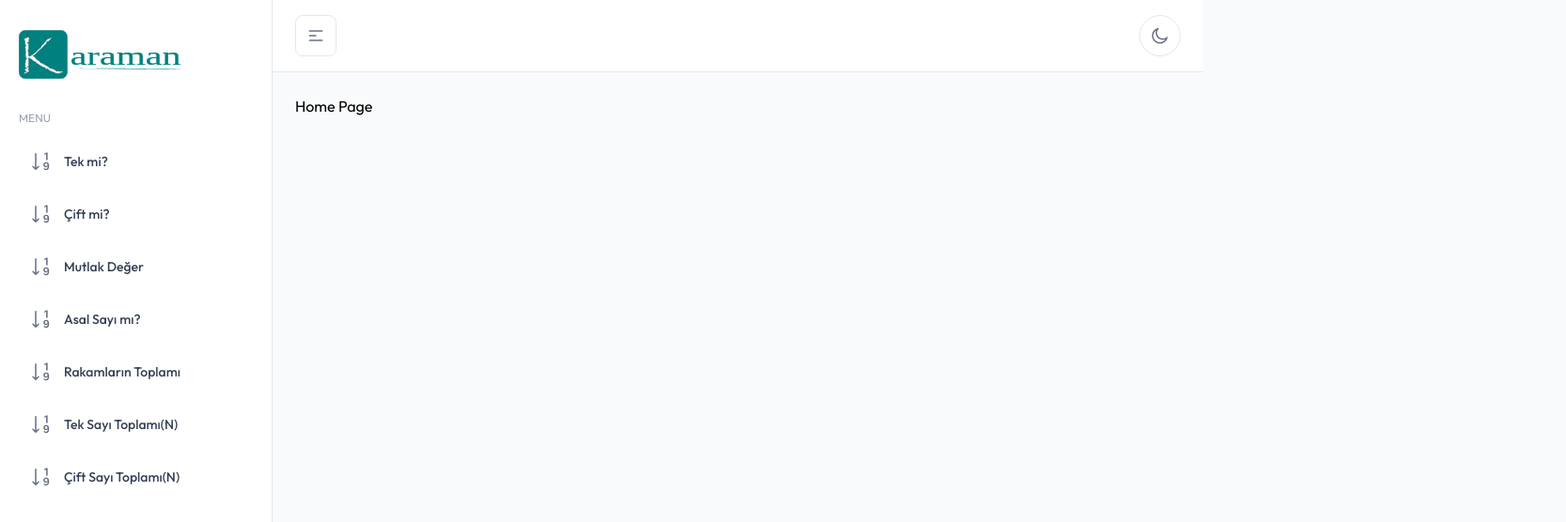
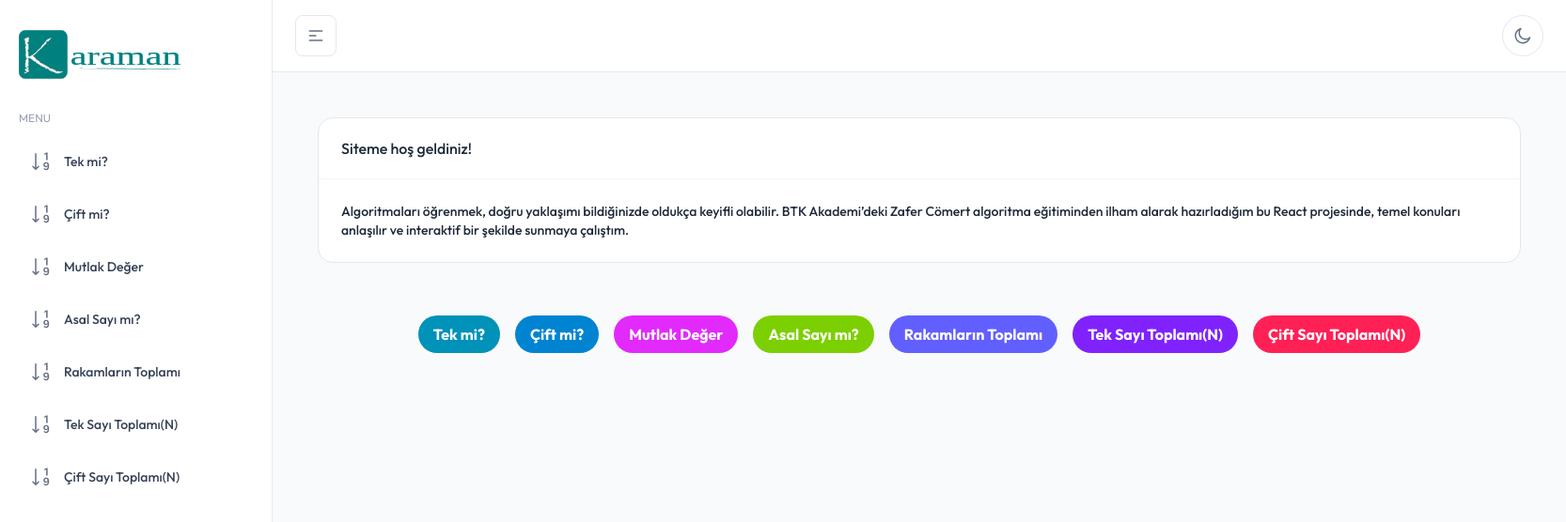
Before and after one commit to ayhan-karaman/algorithm-design, a React (Vite) app: page / in a window 1280 px wide. Shown: the top 556 px of the page at 94% size, 1666 px wide, since content can reach past the window. Built offline with nearby package versions, Linux system fonts and the light colour scheme.

Commit message:
Home page updated

```diff
--- a/package.json
+++ b/package.json
@@ -1,6 +1,5 @@
 {
   "name": "algorithm-design",
-  "homepage": "https://ayhan-karaman.github.io/algorithm-design/",
   "private": true,
   "version": "0.0.0",
   "type": "module",
--- a/src/pages/Dashboard/Home.tsx
+++ b/src/pages/Dashboard/Home.tsx
@@ -1,12 +1,90 @@
+import ComponentCard from "../../components/common/ComponentCard";
 
 
+const navItems = [
+  {
+    /*icon: <BsSortNumericDown />,*/
+    name: "Tek mi?",
+    path: "/isoddnumber",
+  },
+  {
+    /*icon: <BsSortNumericDown />,*/
+    name: "Çift mi?",
+    path: "/isevennumber",
+  },
+  {
+    /*icon: <BsSortNumericDown />,*/
+    name: "Mutlak Değer",
+    path: "/absolute-value",
+  },
+  {
+    /*icon: <BsSortNumericDown />,*/
+    name: "Asal Sayı mı?",
+    path: "/is-prime-number",
+  },
+  {
+    /*icon: <BsSortNumericDown />,*/
+    name: "Rakamların Toplamı",
+    path: "/sum-of-numbers",
+  },
+  {
+    /*icon: <BsSortNumericDown />,*/
+    name: "Tek Sayı Toplamı(N)",
+    path: "/sum-of-odd-number",
+  },
+  {
+    /*icon: <BsSortNumericDown />,*/
+    name: "Çift Sayı Toplamı(N)",
+    path: "/sum-of-even-number",
+  },
+];
+
 export default function Home() {
+  const getRandomColor = () => {
+    const colors = [
+      "bg-red-400", "bg-red-500", "bg-red-600",
+      "bg-orange-400", "bg-orange-500", "bg-orange-600",
+      "bg-amber-400", "bg-amber-500", "bg-amber-600",
+      "bg-yellow-400", "bg-yellow-500",
+      "bg-lime-400", "bg-lime-500", "bg-lime-600",
+      "bg-green-400", "bg-green-500", "bg-green-600",
+      "bg-emerald-400", "bg-emerald-500", "bg-emerald-600",
+      "bg-teal-400", "bg-teal-500", "bg-teal-600",
+      "bg-cyan-400", "bg-cyan-500", "bg-cyan-600",
+      "bg-sky-400", "bg-sky-500", "bg-sky-600",
+      "bg-blue-400", "bg-blue-500", "bg-blue-600",
+      "bg-indigo-400", "bg-indigo-500", "bg-indigo-600",
+      "bg-violet-400", "bg-violet-500", "bg-violet-600",
+      "bg-purple-400", "bg-purple-500", "bg-purple-600",
+      "bg-fuchsia-400", "bg-fuchsia-500", "bg-fuchsia-600",
+      "bg-pink-400", "bg-pink-500", "bg-pink-600",
+      "bg-rose-400", "bg-rose-500", "bg-rose-600"
+    ];
+
+    return colors[Math.floor(Math.random() * colors.length)];
+  };
   return (
     <>
-      <div className="grid grid-cols-12 gap-4 md:gap-6 dark:text-white">
-        <div className="col-span-12 space-y-6 xl:col-span-7">
-          Home Page
-        </div>
+      <div className="p-4 flex justify-center mx-auto max-w-(--breakpoint-2xl) md:p-6">
+        <ComponentCard className="w-7xl" title="Siteme hoş geldiniz!">
+          <p className="text-sm font-medium text-gray-800 dark:text-white/90">
+            Algoritmaları öğrenmek, doğru yaklaşımı bildiğinizde oldukça keyifli olabilir.
+            BTK Akademi’deki Zafer Cömert algoritma eğitiminden ilham alarak hazırladığım bu React projesinde,
+            temel konuları anlaşılır ve interaktif bir şekilde sunmaya çalıştım.
+          </p>
+        </ComponentCard>
+      </div>
+      <div className="p-4 flex justify-center flex-wrap mx-auto max-w-(--breakpoint-2xl) md:p-6">
+        {
+          navItems.map((e, i) => {
+            const randomBg = getRandomColor();
+            return (
+              <a key={i} href={e.path} className={`${randomBg} hover:opacity-80 text-white font-bold py-2 mx-2 my-2 px-4 rounded-full`}>
+                {e.name}
+              </a>
+            )
+          })
+        }
       </div>
     </>
   );
```
